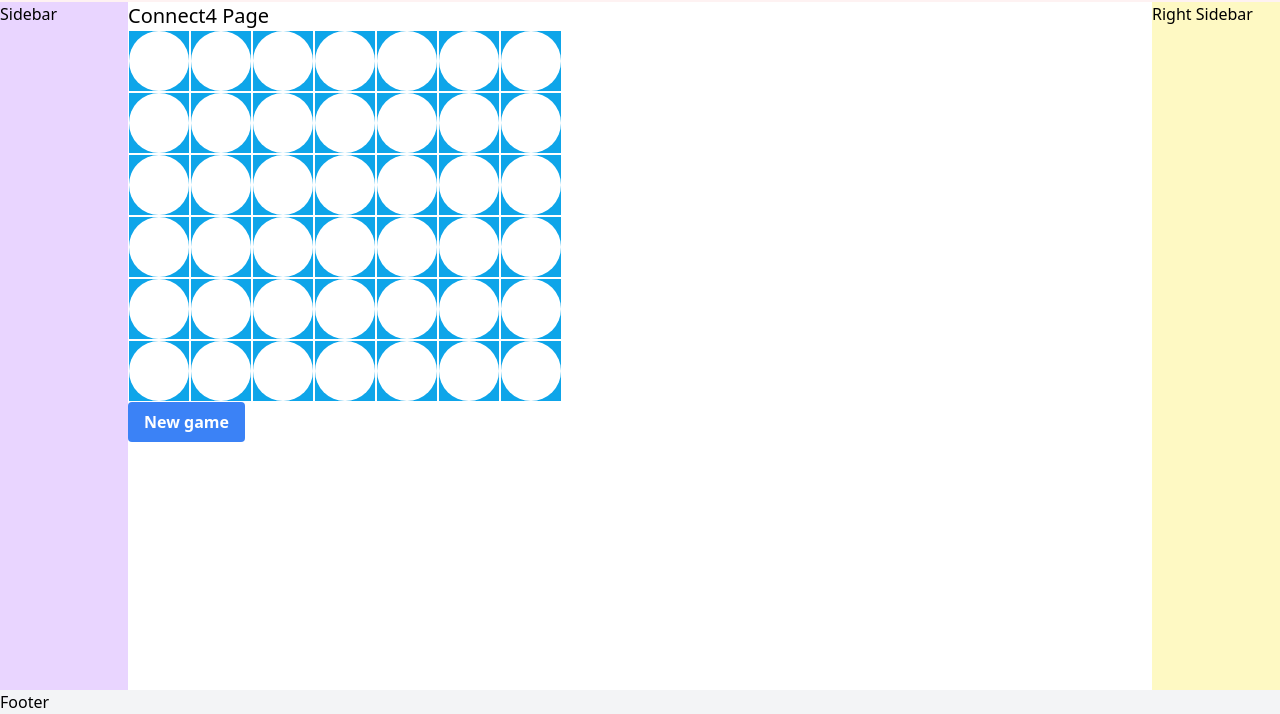
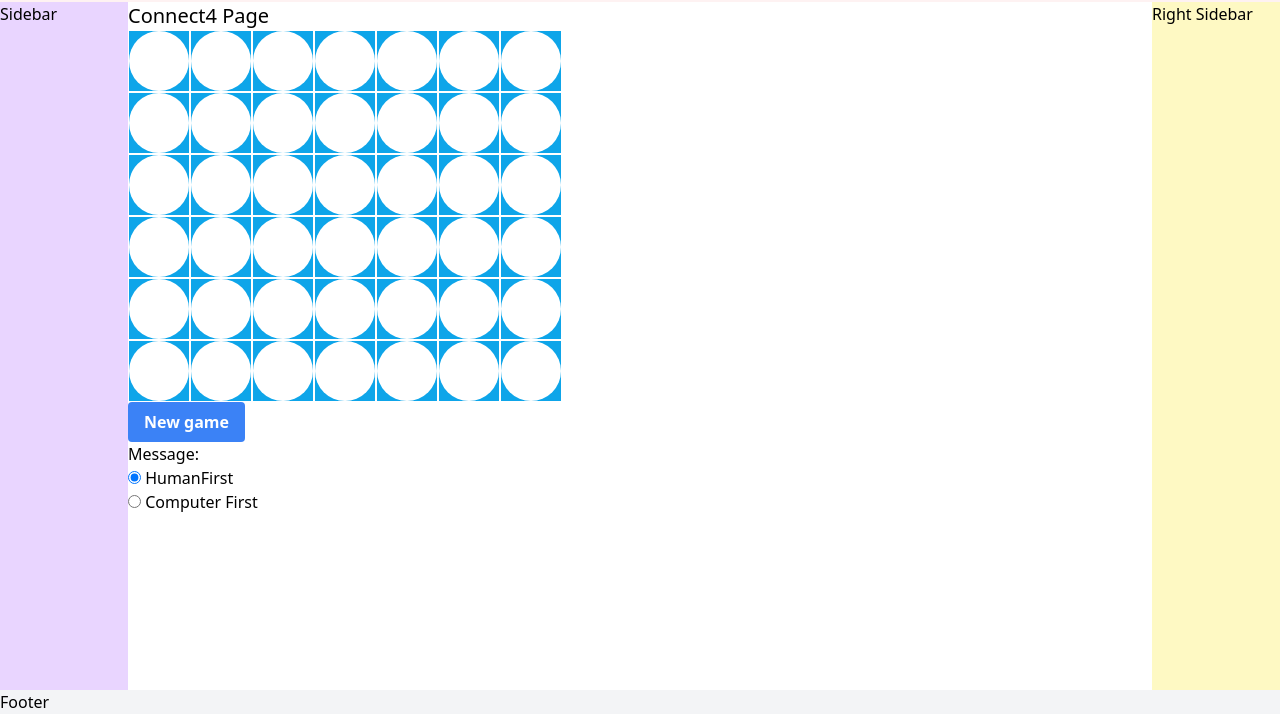
Before and after one commit to Arghz-dotcom/TheSmartComputer, a Gatsby site: page /connect4 in a window 1280 px wide. Shown: the part 86-800 px from the top of the page. Built offline with nearby package versions, Linux system fonts and the light colour scheme; Gatsby itself is replaced by a stand-in of ours.

Commit message:
choose who start

```diff
--- a/src/pages/connect4.js
+++ b/src/pages/connect4.js
@@ -4,11 +4,14 @@ import React from "react"
 import { useReducer } from 'react'
 import Layout from "../components/layout"
 import Row from "../components/row"
-import { generateNewBoard, play } from '../utils/gameUtils'
+import { generateNewBoard, play, player2Play } from '../utils/gameUtils'
 
 const gameReducer = (state, action) => {
   switch (action.type) {
     case 'newGame':
+      if (state.playerFirst === 'ComputerFirst')  {
+        player2Play(action.board, initialGameState.player2)
+      }
       return {
         ...initialGameState,
         board: action.board,
@@ -31,6 +34,11 @@ const gameReducer = (state, action) => {
         ...state,
         message: action.message,
       }
+    case 'playerFirst':
+      return {
+        ...state,
+        playerFirst: action.playerFirst
+      }
     default:
       throw Error(`Action "${action.type}" is not a valid action.`)
   }
@@ -50,6 +58,7 @@ const initialGameState = {
   ],
   gameOver: false,
   message: '',
+  playerFirst: 'HumanFirst'
 }
 
 const Connect4 = () => {
@@ -57,7 +66,6 @@ const Connect4 = () => {
     gameReducer,
     initialGameState
   )
-
 
   return (
     <Layout>
@@ -70,7 +78,11 @@ const Connect4 = () => {
         </tbody>
       </table>
       <button class="bg-blue-500 hover:bg-blue-700 text-white font-bold py-2 px-4 rounded" onClick={() => {dispatchGameState({ type: 'newGame', board: generateNewBoard()})}}>New game</button>
-      <div>{gameState.message}</div>
+      <div>Message: {gameState.message}</div>
+      <div>
+        <input type="radio" value="HumanFirst" name="player" checked={gameState.playerFirst === 'HumanFirst'} onChange={() => {dispatchGameState({ type: 'playerFirst', playerFirst: 'HumanFirst'})}} /> HumanFirst<br/>
+        <input type="radio" value="ComputerFirst" name="player" checked={gameState.playerFirst === 'ComputerFirst'} onChange={() => {dispatchGameState({ type: 'playerFirst', playerFirst: 'ComputerFirst'})}}/> Computer First
+      </div>
     </Layout>
   )
 }
--- a/src/utils/gameUtils.ts
+++ b/src/utils/gameUtils.ts
@@ -118,13 +118,7 @@ export const deepCloneBoard = (board:null[][]) => [
       return Math.floor(Math.random() * (max - min + 1)) + min;
   }
 
-  const nextPlayer = (gameState:any) => {
-    return gameState.currentPlayer === gameState.player1
-    ? gameState.player2
-    : gameState.player1
-  }
-
-  const player2Play = (board:null[][], player:any) => {
+  export const player2Play = (board:null[][], player:any) => {
     let available = false
     do {
       let col = generateRandomNumber(0,6)
@@ -157,13 +151,13 @@ export const deepCloneBoard = (board:null[][]) => [
       if (result === gameState.player1) {
         dispatchGameState({
           type: 'endGame',
-          message: 'Player1 (red) wins!',
+          message: 'Player (red) wins!',
           board,
         })
       } else if (result === gameState.player2) {
         dispatchGameState({
           type: 'endGame',
-          message: 'Player2 (yellow) wins!',
+          message: 'Player (yellow) wins!',
           board,
         })
       } else if (result === 'draw') {
```
